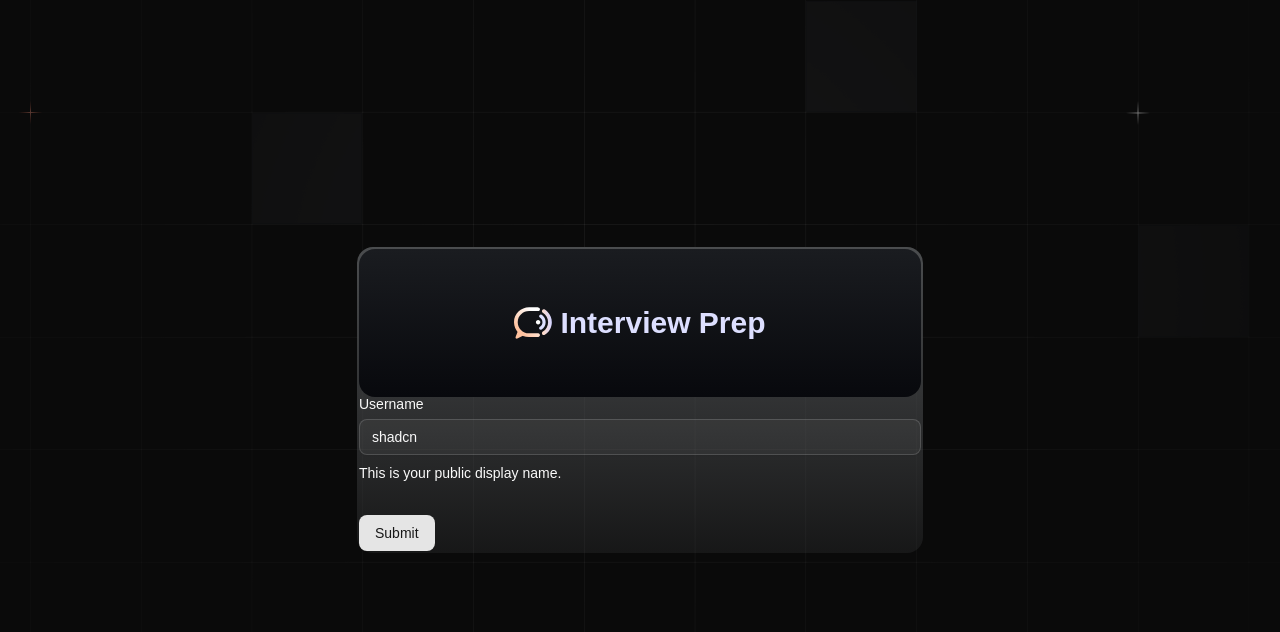
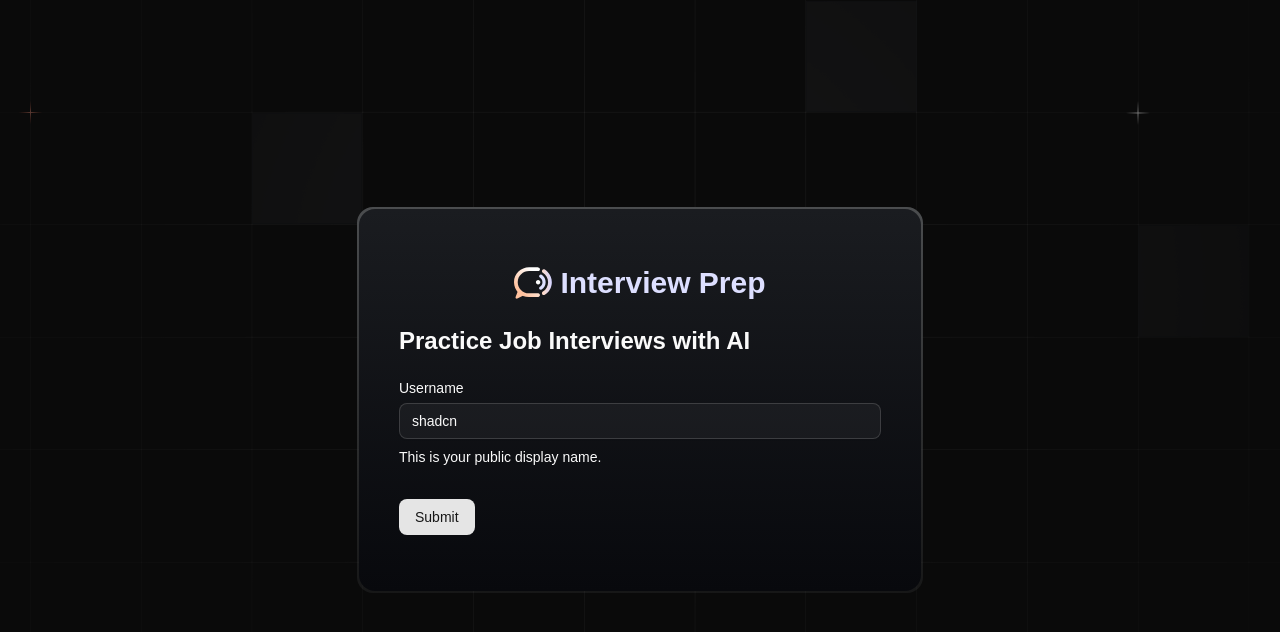
Before and after one commit to betselotT/Interview-Platform, a Next.js app: page /sign-in in a window 1280 px wide. Shown: the top 632 px of the page. Built offline with nearby package versions, Linux system fonts and the light colour scheme; a web font is replaced by a local one.

Commit message:
starting

```diff
--- a/components/AuthForm.tsx
+++ b/components/AuthForm.tsx
@@ -46,7 +46,7 @@ const AuthForm = () => {
           <Image src="/logo.svg" alt="logo" height={32} width={38} />
           <h2 className="text-primary-100">Interview Prep</h2>
         </div>
-      </div>
+        <h3>Practice Job Interviews with AI</h3>
         <Form {...form}>
           <form onSubmit={form.handleSubmit(onSubmit)} className="space-y-8">
             <FormField
@@ -69,6 +69,7 @@ const AuthForm = () => {
           </form>
         </Form>
       </div>
+    </div>
   );
 };
 
```
Lines whose indentation alone changed are shown as unchanged.
